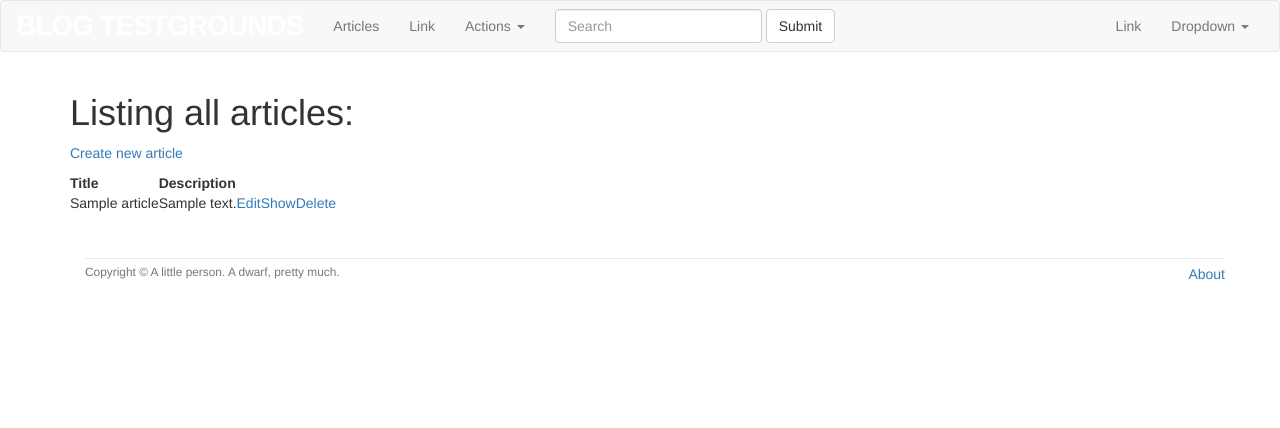
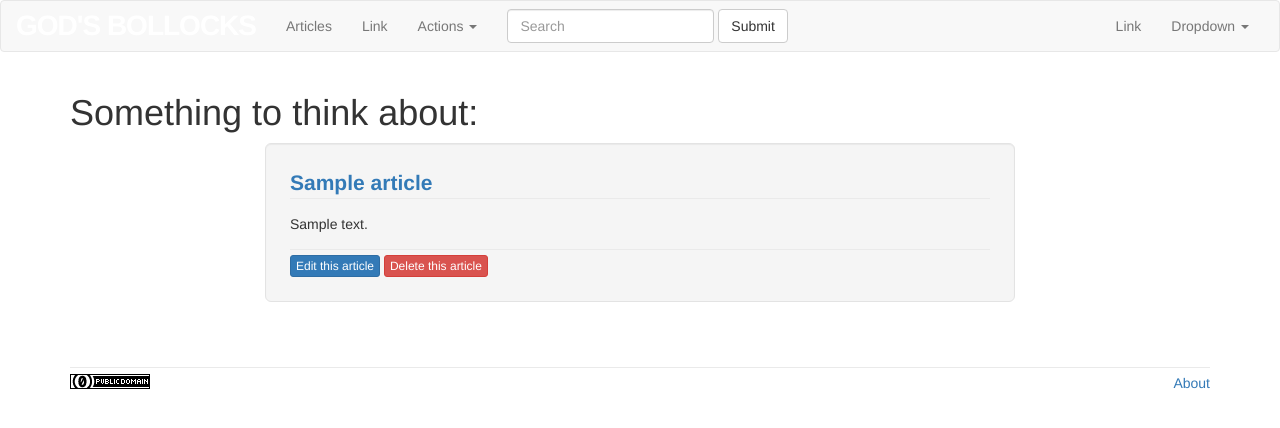
Before and after one commit to orlop/alpha-blog, a Rails app: page /articles in a window 1280 px wide. Shown: the top 428 px of the page. Run offline with Rails 7, Linux system fonts and the light colour scheme; tables that the repository leaves empty hold one stand-in row (values such as "Sample post"); style sheets or scripts are compiled from the project's sources; some libraries are stand-ins or nearby versions.

Commit message:
Style articles showing page

```diff
--- a/app/assets/stylesheets/custom.css.scss
+++ b/app/assets/stylesheets/custom.css.scss
@@ -26,7 +26,7 @@ body {
 }
 
 .jumbotron {
-  background-image: asset-url('cover.jpg');
+  background-image: asset-url('jumbotron.jpg');
   background-size: cover;
   height: 550px;
 }
@@ -54,6 +54,17 @@ body {
   margin-top: 0;
 }
 
+.article-title {
+  font-weight: bold;
+  font-size: 1.5em;
+}
+
+.article-body {
+  border-top: 1px solid #eaeaea;
+  padding-top: 15px;
+  padding-bottom: 15px;
+}
+
 footer {
  margin-top: 45px;
   padding-top: 5px;
--- a/app/views/articles/index.html.erb
+++ b/app/views/articles/index.html.erb
@@ -1,18 +1,20 @@
-<h1>Listing all articles:</h1>
-<p><%= link_to "Create new article", new_article_path %></p>
-<table>
-  <tr>
-    <th>Title</th>
-    <th>Description</th>
-  </tr>
+<h1>Something to think about:</h1>
 
-  <% @articles.each do |article| %>
-  <tr>
-    <td><%= article.title %></td>
-    <td><%= article.description %></td>
-    <td><%= link_to 'Edit', edit_article_path(article) %></td>
-    <td><%= link_to 'Show', article_path(article) %></td>
-    <td><%= link_to 'Delete', article_path(article), method: :delete, data: {confirm: "Are you sure?"} %></td>
-  </tr>
-  <% end %>
-<table>
+<% @articles.each do |article| %>
+  <div class="row">
+    <div class="col-xs-8 col-xs-offset-2">
+      <div class="well well-lg">
+        <div class="article-title">
+          <%= link_to article.title, article_path(article) %>
+        </div>
+        <div class="article-body">
+          <%= truncate(article.description, length: 100) %>
+        </div>
+        <div class="article-actions">
+          <%= link_to "Edit this article", edit_article_path(article), class: "btn btn-xs btn-primary" %>
+          <%= link_to "Delete this article", article_path(article), method: :delete, data: { confirm: "Are you sure you want to delete the article?" }, class: "btn btn-xs btn-danger" %>
+        </div>
+      </div>
+    </div>
+  </div>
+<% end %>
--- a/app/views/articles/show.html.erb
+++ b/app/views/articles/show.html.erb
@@ -1,4 +1,4 @@
-<h2 align="center">Title: <%= @article.title %></h2>
+<h2 align="center"><%= @article.title %></h2>
 <div class="well col-xs-8 col-xs-offset-2">
   <h4 class="center description"><strong>Description:</strong></h4>
   <hr>
--- a/app/views/layouts/_footer.html.erb
+++ b/app/views/layouts/_footer.html.erb
@@ -1,6 +1,6 @@
 <div class="container">
   <footer class="footer">
-    <small>Copyright &copy A little person. A dwarf, pretty much.</small>
+    <small><%= image_tag('publicdomain.png', :alt => "CC0 Public Domain logo") %></small>
     <nav>
       <ul>
         <li><%= link_to "About", about_path %></li>
--- a/app/views/layouts/_navigation.html.erb
+++ b/app/views/layouts/_navigation.html.erb
@@ -8,7 +8,7 @@
         <span class="icon-bar"></span>
         <span class="icon-bar"></span>
       </button>
-      <%= link_to "Blog Testgrounds", root_path, class: "navbar-brand", id: "logo" %>
+      <%= link_to "God's Bollocks", root_path, class: "navbar-brand", id: "logo" %>
     </div>
 
     <!-- Collect the nav links, forms, and other content for toggling -->
--- a/app/views/layouts/application.html.erb
+++ b/app/views/layouts/application.html.erb
@@ -1,7 +1,7 @@
 <!DOCTYPE html>
 <html>
 <head>
-  <title>Blog Testground</title>
+  <title>God's Bollocks</title>
   <%= stylesheet_link_tag    'application', media: 'all', 'data-turbolinks-track' => true %>
   <%= javascript_include_tag 'application', 'data-turbolinks-track' => true %>
   <%= csrf_meta_tags %>
--- a/app/views/pages/home.html.erb
+++ b/app/views/pages/home.html.erb
@@ -1,4 +1,4 @@
 <div class="center jumbotron">
-  <h1>BLOG TESTGROUNDS</h1>
+  <!--<h1>GOD'S BOLLOCKS</h1> -->
   <%= link_to 'Sign up now', "#", class: "btn btn-primary btn-xlarge" %>
 </div>
--- a/config/initializers/assets.rb
+++ b/config/initializers/assets.rb
@@ -9,3 +9,4 @@ Rails.application.config.assets.version = '1.0'
 # Precompile additional assets.
 # application.js, application.css, and all non-JS/CSS in app/assets folder are already added.
 # Rails.application.config.assets.precompile += %w( search.js )
+Rails.application.config.assets.precompile += %w[*.png *.jpg *.jpeg *.gif]
```
Also changed, not shown: app/assets/images/jumbotron.jpg (added), app/assets/images/jumbotron_1.png (added), app/assets/images/publicdomain.png (added).
